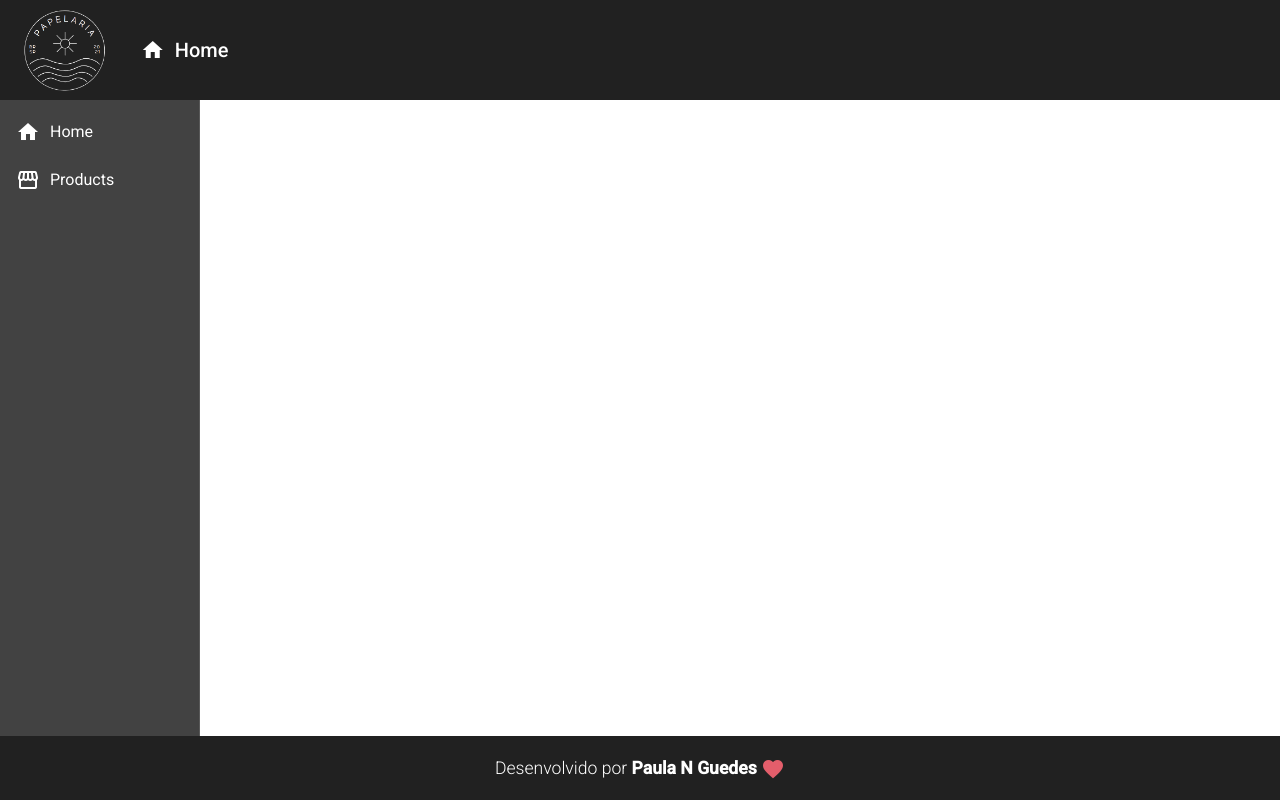
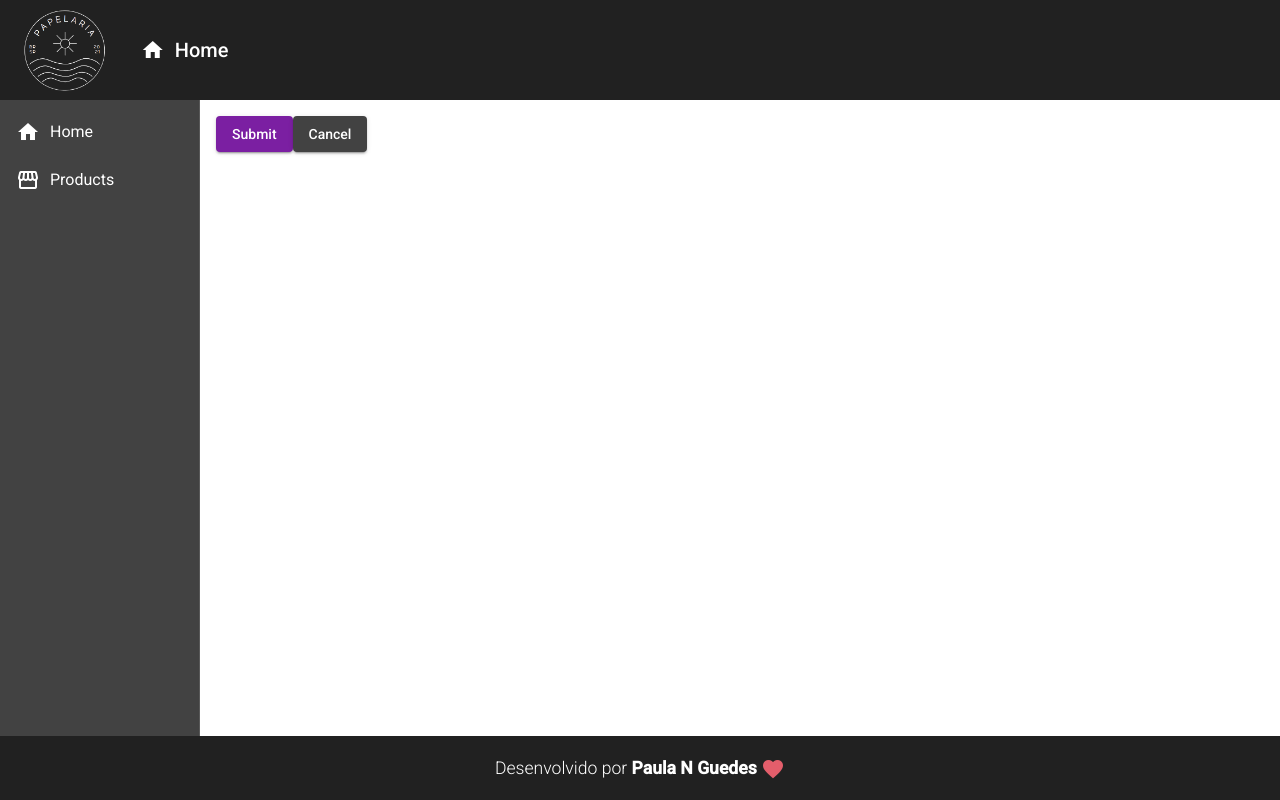
Before and after one commit to paulanguedes/angular-store, an Angular app in the folder frontend/: page /products/create in a window 1280 px wide. Built offline with nearby package versions, Linux system fonts and the light colour scheme.

Commit message:
:construction: build product service and create-product message

```diff
--- a/frontend/src/app/app.module.ts
+++ b/frontend/src/app/app.module.ts
@@ -7,6 +7,7 @@
 import { MatButtonModule } from '@angular/material/button';
 import { MatCardModule } from '@angular/material/card';
 import { MatListModule } from '@angular/material/list';
+import { MatSnackBarModule } from '@angular/material/snack-bar';
 
 import { AppRoutingModule } from './app-routing.module';
 import { AppComponent } from './app.component';
@@ -36,7 +37,8 @@
     MatSidenavModule,
     MatListModule,
     MatCardModule,
-    MatButtonModule
+    MatButtonModule,
+    MatSnackBarModule
   ],
   providers: [],
   bootstrap: [AppComponent]
--- a/frontend/src/app/components/product/product-create/product-create.component.html
+++ b/frontend/src/app/components/product/product-create/product-create.component.html
@@ -1 +1,7 @@
-<p>product-create works!</p>
+<button mat-raised-button (click)="createProduct()" color="primary">
+  Submit
+</button>
+
+<button mat-raised-button (click)="cancel()" color="secondary">
+  Cancel
+</button>
--- a/frontend/src/app/components/product/product-create/product-create.component.ts
+++ b/frontend/src/app/components/product/product-create/product-create.component.ts
@@ -1,4 +1,6 @@
 import { Component, OnInit } from '@angular/core';
+import { Router } from '@angular/router';
+import { ProductService } from '../product.service';
 
 @Component({
   selector: 'app-product-create',
@@ -7,9 +9,19 @@
 })
 export class ProductCreateComponent implements OnInit {
 
-  constructor() { }
+  constructor(
+    private productService: ProductService,
+    private router: Router
+  ) { }
 
-  ngOnInit(): void {
+  ngOnInit(): void { }
+
+  createProduct(): void {
+    this.productService.showMessage('Product created! 🎉️');
+  }
+
+  cancel() {
+    this.router.navigate(['/products'])
   }
 
 }
--- /dev/null
+++ b/frontend/src/app/components/product/product.service.ts
@@ -0,0 +1,18 @@
+import { Injectable } from '@angular/core';
+import { MatSnackBar } from '@angular/material/snack-bar';
+
+@Injectable({
+  providedIn: 'root'
+})
+export class ProductService {
+
+  constructor(private snackBar: MatSnackBar) { }
+
+  showMessage(message: string): void {
+    this.snackBar.open(message, 'X', {
+      duration: 3000,
+      horizontalPosition: 'right',
+      verticalPosition: 'top'
+    })
+  }
+}
--- a/frontend/src/app/views/product-crud/product-crud.component.html
+++ b/frontend/src/app/views/product-crud/product-crud.component.html
@@ -1,3 +1,3 @@
-<button mat-raised-button (click)="navigateToCreateProduct()" class="red">
+<button mat-raised-button (click)="navigateToCreateProduct()" color="primary">
   New product
 </button>
```
